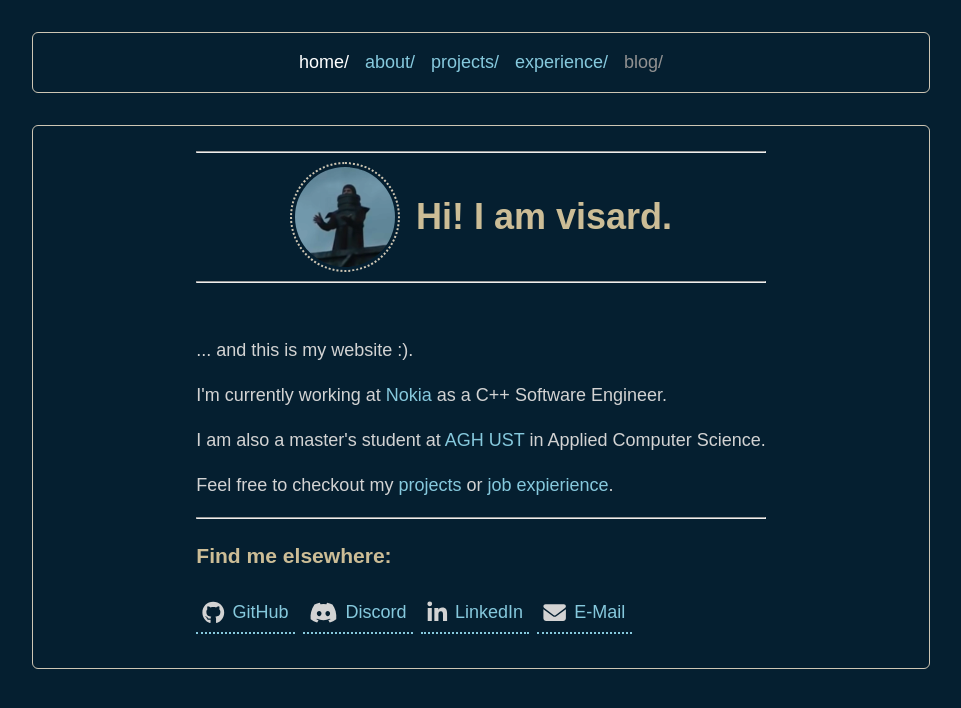
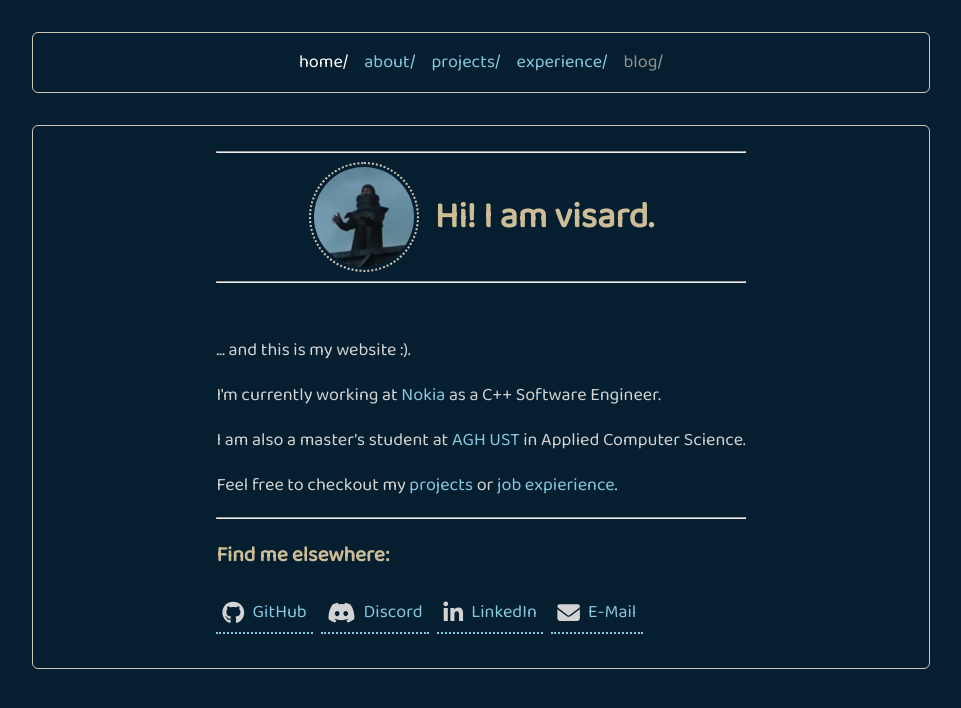
Before and after one commit to vis4rd/vis4rd.github.io, a Vue app: page /home in a window 1280 px wide. Shown: the top 708 px of the page, without its empty margins (159-1120 px from the left). Built offline with nearby package versions, Linux system fonts and the light colour scheme.

Commit message:
Added 'Baloo 2' font from Google Fonts

```diff
--- a/index.html
+++ b/index.html
@@ -4,6 +4,14 @@
         <meta charset="UTF-8" />
         <link rel="icon" href="/favicon.ico" />
         <link rel="stylesheet" href="/src/assets/main.css" />
+
+        <link rel="preconnect" href="https://fonts.googleapis.com" />
+        <link rel="preconnect" href="https://fonts.gstatic.com" crossorigin />
+        <link
+            href="https://fonts.googleapis.com/css2?family=Baloo+2&display=swap"
+            rel="stylesheet"
+        />
+
         <meta name="viewport" content="width=device-width, initial-scale=1.0" />
         <title>visard.me</title>
     </head>
--- a/src/assets/color_theme.css
+++ b/src/assets/color_theme.css
@@ -4,7 +4,7 @@
     --width-section-border: 1px;
     --width-element-border: 1px;
 
-    --font-text: Montserrat, sans-serif;
+    --font-text: "Baloo 2", Montserrat, Roboto, sans-serif;
     --font-heading: var(--font-text);
     --font-h1: var(--font-heading);
     --font-h2: var(--font-heading);
```
